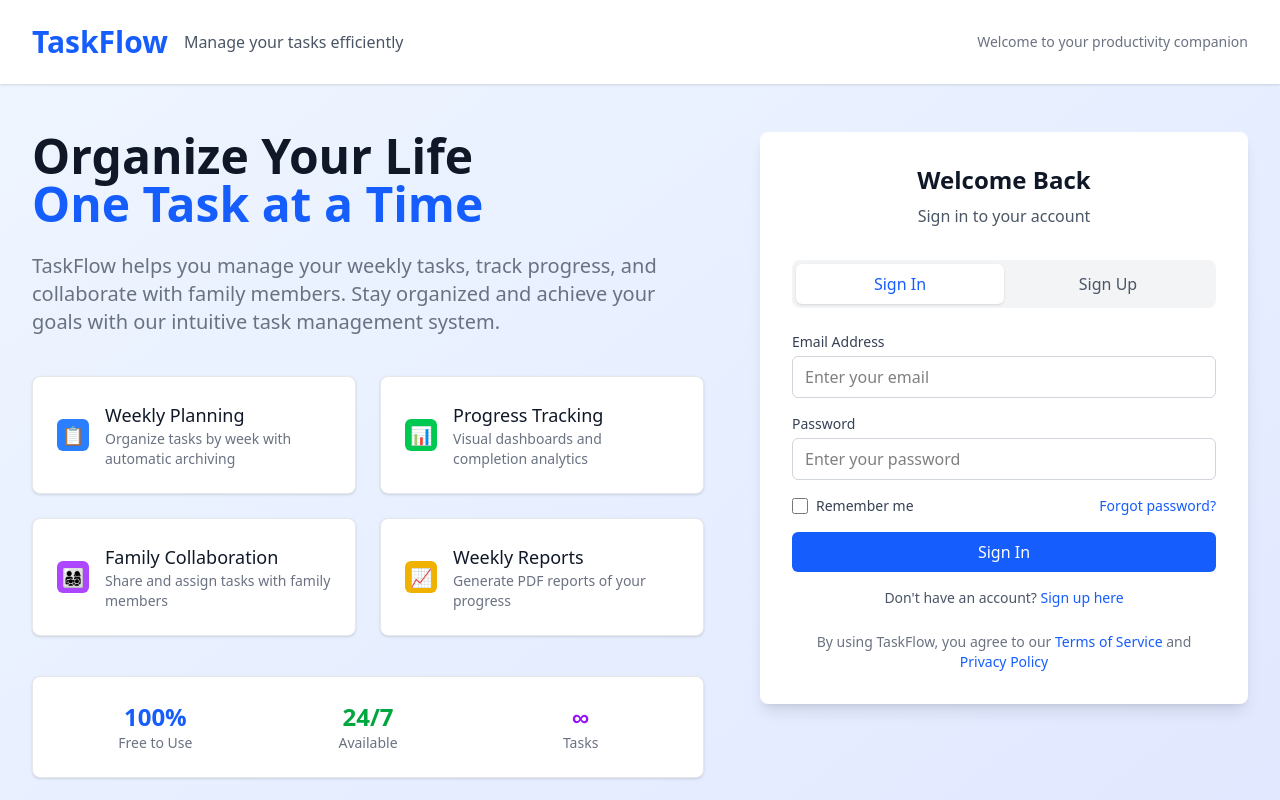
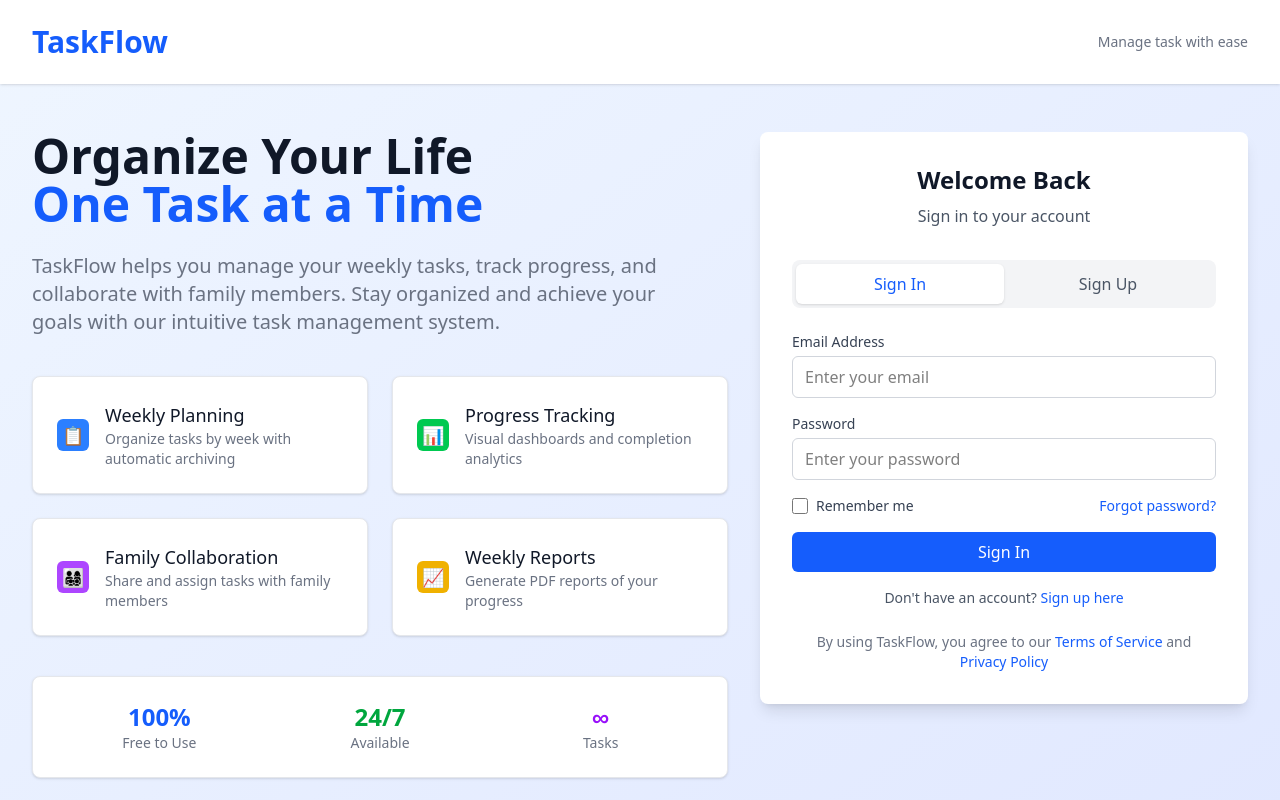
Before and after one commit to brillianttonsa/taskManagerApp, a React (Vite) app: page / in a window 1280 px wide. Shown: the top 800 px of the page. Built offline with nearby package versions, Linux system fonts and the light colour scheme.

Commit message:
updated design of Header.jsx and LeftColumn.jsx

```diff
--- a/src/components/LeftColumn.jsx
+++ b/src/components/LeftColumn.jsx
@@ -4,12 +4,11 @@ import Starts from "./Starts";
 export default function LeftColumn(){
     return(
         <div className="lg:col-span-7 mb-8 lg:mb-0">
-            <div className="max-w-2xl">
                 <h2 className="text-4xl font-extrabold text-gray-900 sm:text-5xl">
                   Organize Your Life
                   <span className="block text-blue-600">One Task at a Time</span>
                 </h2>
-                <p className="mt-6 text-xl text-gray-500">
+                <p className="mt-6 text-xl text-gray-500 max-w-2xl">
                   TaskFlow helps you manage your weekly tasks, track progress, and collaborate with family members. Stay
                   organized and achieve your goals with our intuitive task management system.
                 </p>
@@ -17,7 +16,6 @@ export default function LeftColumn(){
                 <Features/>
                 <Starts/>
 
-            </div>
         </div>
     )
 }
--- a/src/layout/Header.jsx
+++ b/src/layout/Header.jsx
@@ -7,12 +7,10 @@ export default function Header(){
                 <div className="flex-shrink-0">
                   <h1 className="text-3xl font-bold text-blue-600">TaskFlow</h1>
                 </div>
-                <div className="ml-4">
-                  <p className="text-gray-600">Manage your tasks efficiently</p>
-                </div>
+
               </div>
               <div className="flex items-center space-x-4">
-                <div className="text-sm text-gray-500">Welcome to your productivity companion</div>
+                <div className="text-sm text-gray-500">Manage task with ease</div>
               </div>
             </div>
           </div>
```
